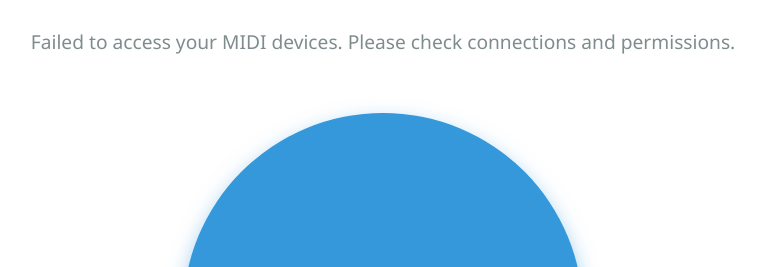
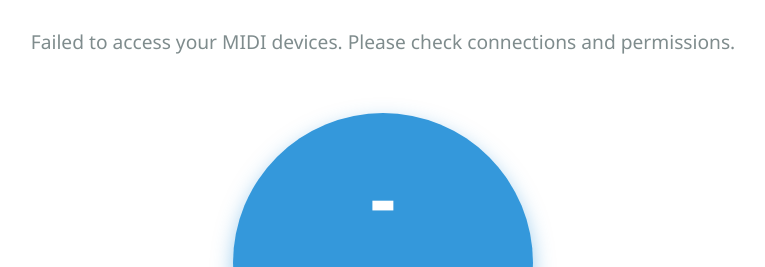
Before and after one commit to lovejzzz/ChordMaster, a plain HTML site: page index.html in a window 1280 px wide. Shown: the part 168-435 px from the top of the page, without its empty margins (257-1022 px from the left). Drawn offline with Linux system fonts and the light colour scheme.

Commit message:
Adjust chord display size and fix visibility issues

```diff
--- a/app.js
+++ b/app.js
@@ -820,16 +820,20 @@ document.addEventListener('DOMContentLoaded', () => {
 
     // No need for start button event listener as we're using the chord display
 
+    // Make sure the chord display is visible and properly styled
+    const chordDisplayElement = document.getElementById('chord-display');
+    if (chordDisplayElement) {
+        chordDisplayElement.style.display = 'flex';
+    }
+
+    // Hide score and time modules initially - do this after DOM is ready
+    const gameLayout = document.querySelector('.game-layout');
+    if (gameLayout) {
+        gameLayout.style.display = 'none';
+    }
+
     // Initialize the application
     initMIDI();
-
-    // Hide score and time modules initially - do this after a slight delay to ensure DOM is ready
-    setTimeout(() => {
-        const gameLayout = document.querySelector('.game-layout');
-        if (gameLayout) {
-            gameLayout.style.display = 'none';
-        }
-    }, 100);
 
     // Add a direct click handler to the chord display for testing
     // This ensures the chord display is clickable even if MIDI initialization has issues
--- a/styles.css
+++ b/styles.css
@@ -79,8 +79,8 @@ header p {
 }
 
 .chord-display {
-    width: 400px;
-    height: 400px;
+    width: 300px;
+    height: 300px;
     border-radius: 50%;
     background-color: #3498db;
     display: flex;
@@ -106,7 +106,7 @@ header p {
 }
 
 .chord-name {
-    font-size: 7rem;
+    font-size: 5rem;
     font-weight: bold;
     margin-bottom: 10px;
 }
```
